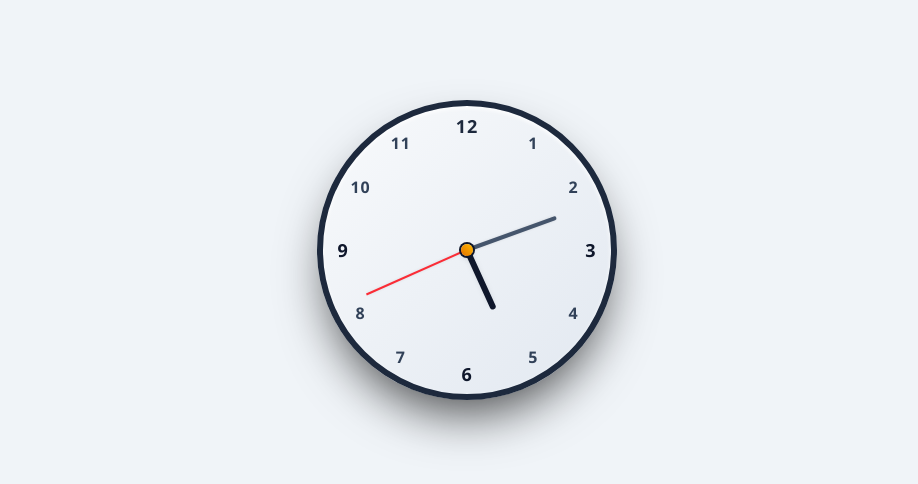
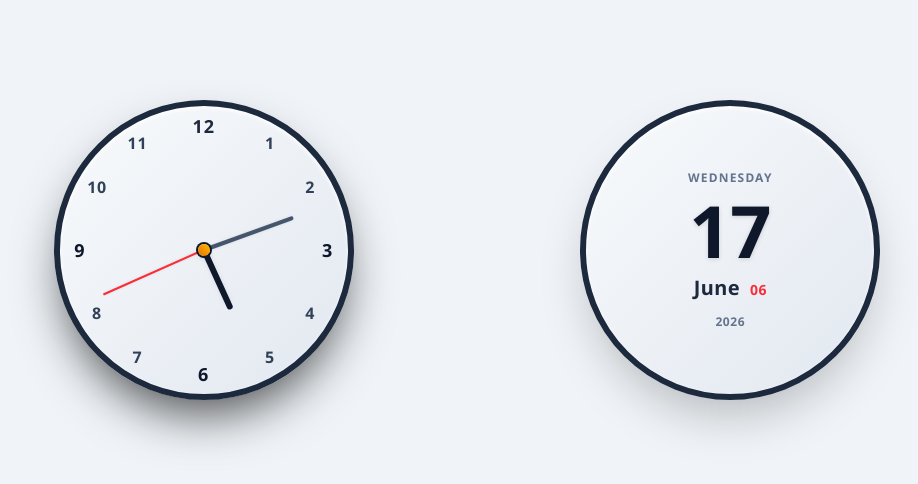
Before and after one commit to Taki-Ahsan/analog-clock, a website: page index.html in a window 1280 px wide. Shown: the whole page, without its empty margins (173-1091 px from the left). Drawn offline with Linux system fonts and the light colour scheme.

Commit message:
feat: added calendar

```diff
--- a/JS-watch.js
+++ b/JS-watch.js
@@ -2,6 +2,18 @@ let watchBox = document.querySelector("#watchBox");
 let hour = document.getElementById("hour");
 let minute = document.getElementById("minute");
 let second = document.getElementById("second");
+let date = document.getElementById("date");
+let day = document.getElementById("day");
+let monthName = document.getElementById("monthName");
+let monthNumber = document.getElementById("monthNumber");
+let year = document.getElementById("year");
+
+function numberToName(dayNum, monthNum){
+    let monthNames = ["January", "February", "March", "April", "May", "June", "July", "August", "September", "October", "November", "December"];
+    let dayName = ["Sunday", "Monday", "Tuesday", "Wednesday", "Thursday", "Friday", "Saturday"];
+    monthName.textContent = monthNames[monthNum];
+    day.textContent = dayName[dayNum];
+}
 
 function clock(){
     let timeDate = new Date();
@@ -11,9 +23,18 @@ function clock(){
     let secondDegrees = (seconds * 6);
     let minuteDegrees = (minutes * 6) + (seconds * 0.1);
     let hourDegrees = ((hours % 12) * 30) + (minutes * 0.5);
-    second.style.transform = `rotate(${secondDegrees}deg)`;
-    minute.style.transform = `rotate(${minuteDegrees}deg)`;
-    hour.style.transform = `rotate(${hourDegrees}deg)`;
+    second.style.transform = `translateX(-50%) rotate(${secondDegrees}deg)`;
+    minute.style.transform = `translateX(-50%) rotate(${minuteDegrees}deg)`;
+    hour.style.transform = `translateX(-50%) rotate(${hourDegrees}deg)`;
+    date.textContent = timeDate.getDate();
+    numberToName(timeDate.getDay(), timeDate.getMonth());
+    let correctMonthNumber = timeDate.getMonth() + 1;
+    if(correctMonthNumber.toString().length == 1){
+        monthNumber.textContent = "0" + correctMonthNumber;
+    } else{
+        monthNumber.textContent = correctMonthNumber;
+    }
+    year.textContent = timeDate.getFullYear();
 }
 
 setInterval(clock, 1000);
--- a/index.html
+++ b/index.html
@@ -11,7 +11,7 @@
     <title>JS Watch</title>
 </head>
 <body class="bg-[#f0f4f8] m-0 p-0">
-    <section class="flex justify-center mt-[100px]">
+    <section class="flex flex-col sm:flex-row items-center justify-evenly mt-[100px]">
         <section id="watchBox" class="relative w-[300px] h-[300px] border-[6px] border-slate-800 bg-gradient-to-br from-slate-50 to-slate-200 rounded-full shadow-[0_25px_50px_-12px_rgba(0,0,0,0.7),inset_0_2px_4px_rgba(255,255,255,0.9)]">
             <span class="t1 t absolute text-[16px] font-bold text-slate-700 tracking-wider -translate-x-1/2 -translate-y-1/2 top-[13%] left-[73%] text">1</span>
             <span class="t2 t absolute text-[16px] font-bold text-slate-700 tracking-wider -translate-x-1/2 -translate-y-1/2 top-[28%] left-[87%]">2</span>
@@ -25,10 +25,19 @@
             <span class="t10 t absolute text-[16px] font-bold text-slate-700 tracking-wider -translate-x-1/2 -translate-y-1/2 top-[28%] left-[13%]">10</span>
             <span class="t11 t absolute text-[16px] font-bold text-slate-700 tracking-wider -translate-x-1/2 -translate-y-1/2 top-[13%] left-[27%]">11</span>
             <span class="t12 t absolute text-[18px] font-extrabold text-slate-800 tracking-wider -translate-x-1/2 -translate-y-1/2 top-[7%] left-[50%]">12</span>
-            <div class="sticks absolute bottom-1/2 left-1/2 -translate-x-1/2 origin-bottom h-[65px] w-[6px] bg-slate-900 rounded-t-full shadow-md transition-transform duration-300 ease-out" id="hour"></div>
-            <div class="sticks absolute bottom-1/2 left-1/2 -translate-x-1/2 origin-bottom h-[95px] w-[4px] bg-slate-600 rounded-t-full shadow-sm" id="minute"></div>
-            <div class="sticks absolute bottom-1/2 left-1/2 -translate-x-1/2 origin-bottom h-[110px] w-[1.5px] bg-red-500 shadow-sm" id="second"></div>
+            <div class="sticks absolute bottom-1/2 left-1/2 origin-bottom h-[65px] w-[6px] bg-slate-900 rounded-t-full shadow-md transition-transform duration-300 ease-out" id="hour"></div>
+            <div class="sticks absolute bottom-1/2 left-1/2 origin-bottom h-[95px] w-[4px] bg-slate-600 rounded-t-full shadow-sm" id="minute"></div>
+            <div class="sticks absolute bottom-1/2 left-1/2 origin-bottom h-[110px] w-[1.5px] bg-red-500 shadow-sm" id="second"></div>
             <div class="dot absolute w-[12px] h-[12px] bg-gradient-to-tr from-amber-600 to-amber-400 top-1/2 left-[50%] -translate-x-1/2 -translate-y-1/2 rounded-full z-10 shadow-md ring-2 ring-slate-900"></div>
+        </section>
+        <section id="calendar" class="flex flex-col items-center justify-center w-[300px] h-[300px] border-[6px] border-slate-800 bg-gradient-to-br from-slate-50 to-slate-200 rounded-full shadow-[0_25px_50px_-12px_rgba(0,0,0,0.25),inset_0_2px_4px_rgba(255,255,255,0.9)] text-center p-6">
+                <span id="day" class="text-xs font-bold uppercase tracking-widest text-slate-500">Tuesday</span>
+                <h1 id="date" class="text-7xl font-extrabold text-slate-900 my-2 drop-shadow-sm">26</h1>
+                <p class="text-slate-800 font-bold text-xl tracking-wide">
+                    <span id="monthName">May</span>
+                    <span id="monthNumber" class="text-sm text-red-500 font-extrabold ml-1">05</span>
+                </p>
+                <span id="year" class="text-xs font-bold text-slate-500 tracking-wider mt-3"></span>
         </section>
     </section>
     <script src="./JS-watch.js"></script>
```
